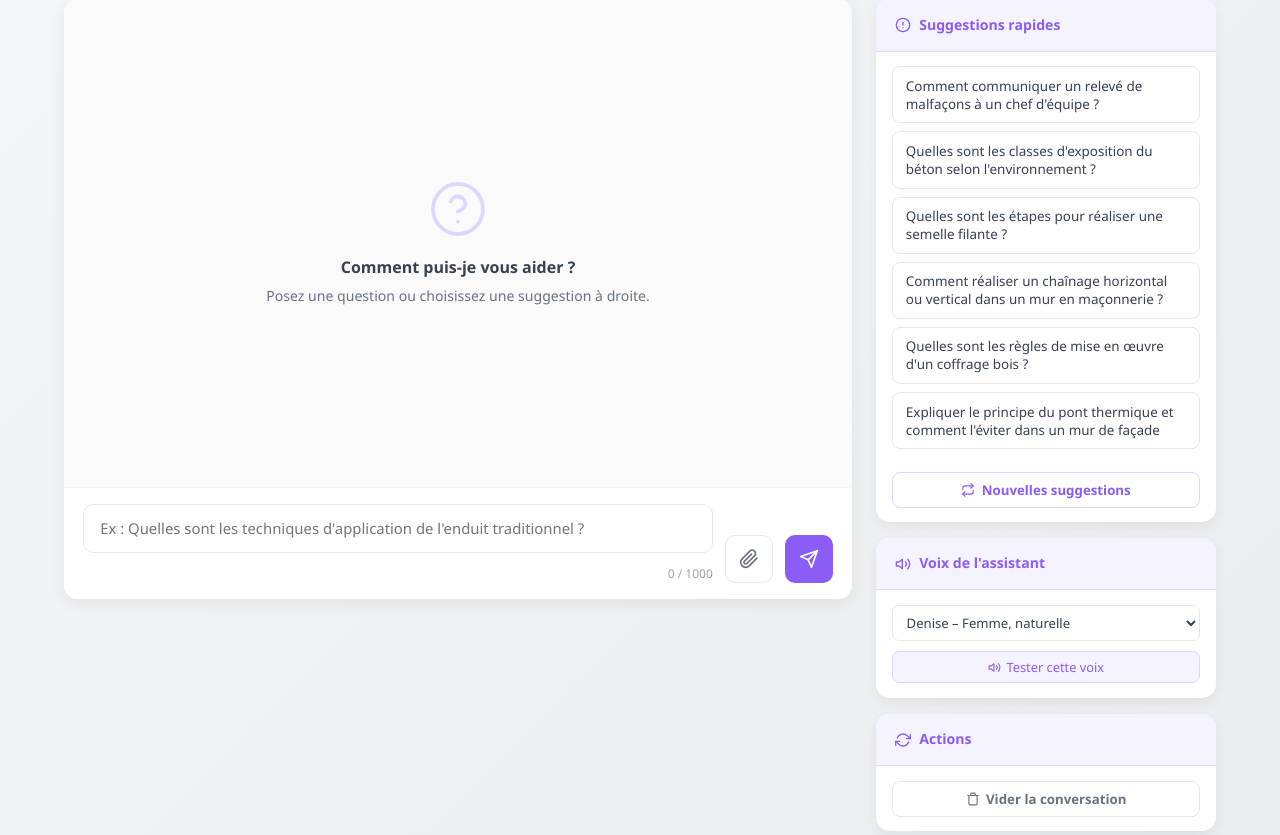
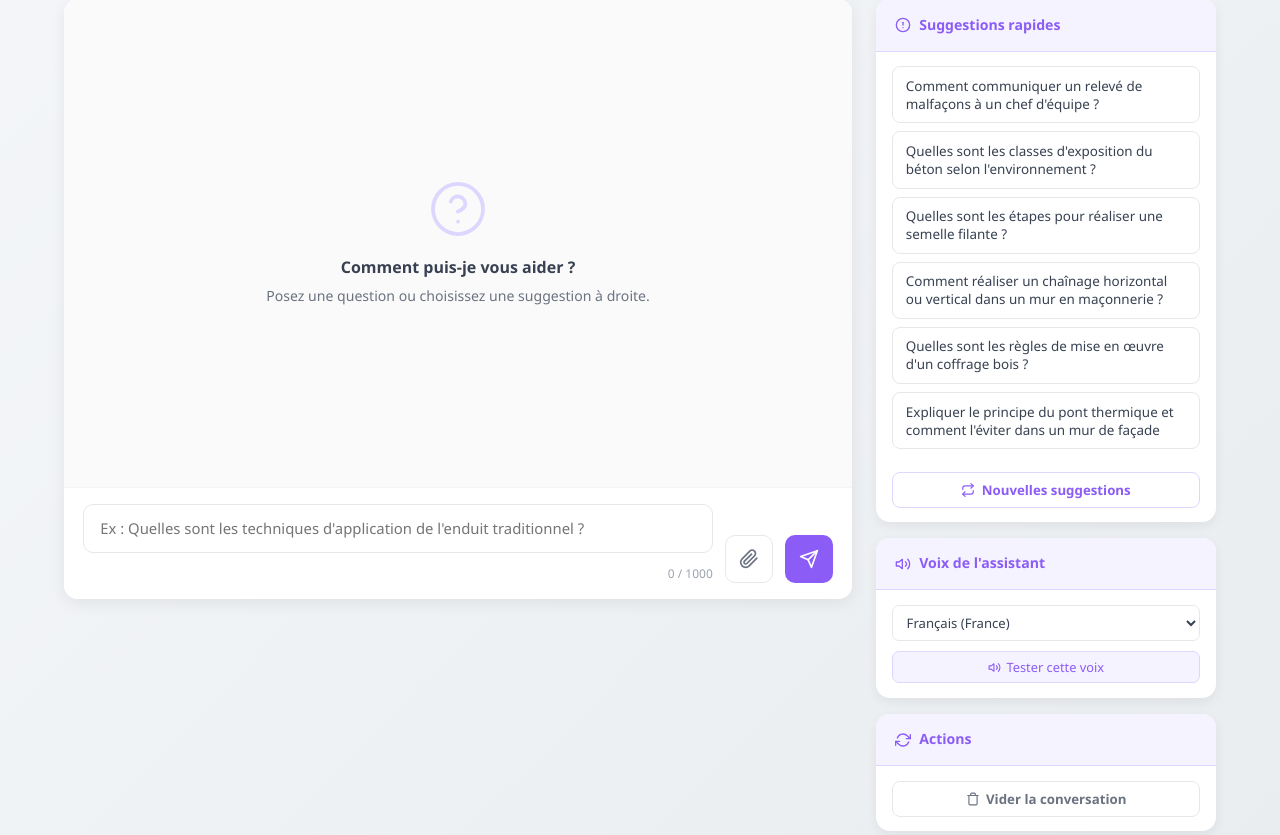
Before and after one commit to regisscheffler-ship-it/plateforme-pedagogique, a Django app: template core/templates/core/assistant_ia.html in a window 1280 px wide. Shown: the part 334-1169 px from the top of the page. Run offline with Django 5.2, Linux system fonts and the light colour scheme; the template is opened without the code that fills it, so the values that code supplies are empty.

Commit message:
Passage définitif à Google TTS (bypass blocage Microsoft 403)

```diff
--- a/core/templates/core/assistant_ia.html
+++ b/core/templates/core/assistant_ia.html
@@ -399,18 +399,9 @@
                 </div>
                 <div class="panel-body" style="padding-bottom:0.9rem;">
                     <select class="voice-select" id="voixSelect" title="Choisir la voix">
-                        <optgroup label="🇫🇷 Français (France)">
-                            <option value="fr-FR-DeniseNeural" selected>Denise – Femme, naturelle</option>
-                            <option value="fr-FR-HenriNeural">Henri – Homme, posé</option>
-                            <option value="fr-FR-EloiseNeural">Éloïse – Femme, jeune</option>
-                            <option value="fr-FR-VivienneMultilingualNeural">Vivienne – Femme, multilingue</option>
-                            <option value="fr-FR-RemyMultilingualNeural">Rémy – Homme, multilingue</option>
-                        </optgroup>
-                        <optgroup label="🇨🇦 Français (Canada)">
-                            <option value="fr-CA-SylvieNeural">Sylvie – Femme</option>
-                            <option value="fr-CA-JeanNeural">Jean – Homme</option>
-                            <option value="fr-CA-AntoineNeural">Antoine – Homme, jeune</option>
-                        </optgroup>
+                        <option value="fr-FR" selected>Français (France)</option>
+                        <option value="fr-CA">Français (Canada)</option>
+                        <option value="en-US">Anglais (États-Unis)</option>
                     </select>
                     <button class="btn-test-voix" id="btnTestVoix">
                         <svg viewBox="0 0 24 24" stroke-linecap="round" stroke-linejoin="round">
@@ -654,7 +645,7 @@
             var resp = await fetch("{% url 'core:assistant_tts' %}", {
                 method: 'POST',
                 headers: { 'Content-Type': 'application/json', 'X-CSRFToken': getCsrf() },
-                body: JSON.stringify({ texte: texteNet, voice_id: voiceId }),
+                body: JSON.stringify({ texte: 'Bonjour ! Je suis votre assistant pédagogique. Comment puis-je vous aider aujourd\'hui ?', voice_id: voiceId }),
             });
 
             if (!resp.ok) {
--- a/requirements.txt
+++ b/requirements.txt
@@ -44,6 +44,6 @@ tzdata==2025.3
 urllib3==2.6.3
 websockets==16.0
 whitenoise==6.12.0
-edge-tts==6.1.12
+gTTS==2.5.3
 PyMuPDF==1.25.3
 PyPDF2==3.0.1
```
